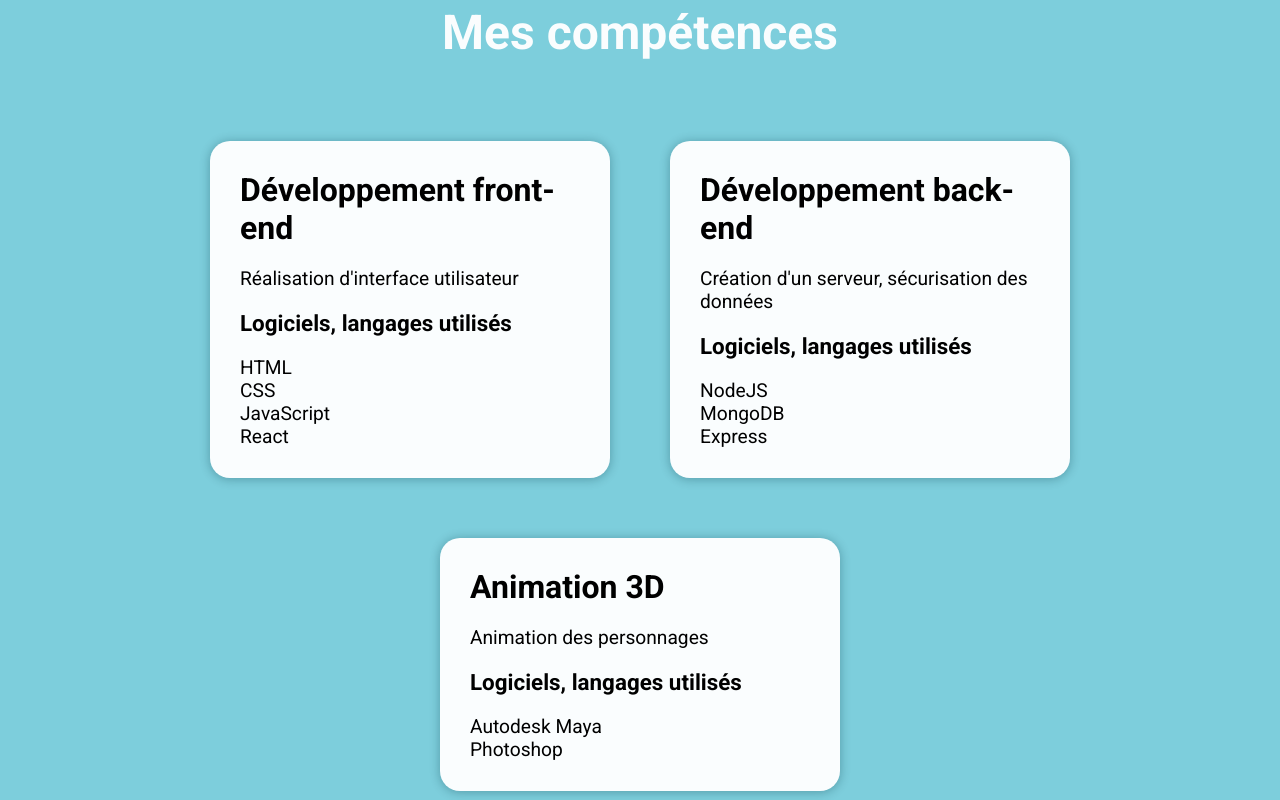
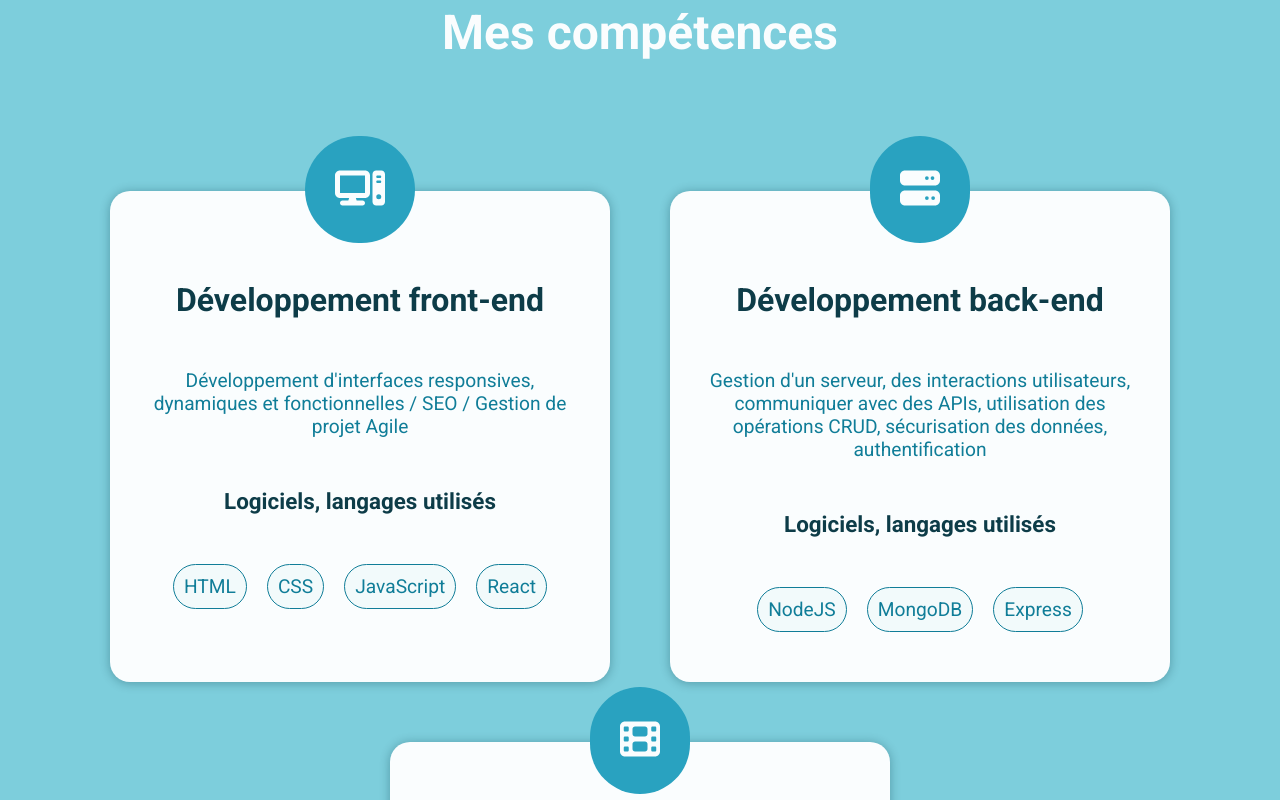
Before and after one commit to Juju8888A/Portfolio, a React (Create React App) app: page / in a window 1280 px wide. Shown: the part 1960-2760 px from the top of the page. Built offline with nearby package versions, Linux system fonts and the light colour scheme; a web font is replaced by a local one.

Commit message:
mise en page, amélioration de la section Mes compétences

```diff
--- a/src/components/Skill.jsx
+++ b/src/components/Skill.jsx
@@ -1,8 +1,10 @@
 import React from 'react';
+import { FontAwesomeIcon } from "@fortawesome/react-fontawesome";
 
-const Skill = ( {title, description, otherTitle, skills} ) => {
+const Skill = ( {icone, title, description, otherTitle, skills} ) => {
     return (
         <div className="skills-card">
+            <span><FontAwesomeIcon icon={icone} /></span>
             <h3>{title}</h3>
             <p>{description}</p>
             <h4>{otherTitle}</h4>
--- a/src/components/Skills.jsx
+++ b/src/components/Skills.jsx
@@ -1,7 +1,6 @@
 import React from 'react';
 import Skill from './Skill';
 import DownloadButton from './DownloadButton';
-import { FontAwesomeIcon } from "@fortawesome/react-fontawesome";
 import {
   faComputer,
   faServer,
@@ -23,9 +22,10 @@ const Skills = () => {
 
             <h2>Mes compétences</h2>
             <div className='skills-cards-container'>
-            <Skill title="Développement front-end" description="Réalisation d'interface utilisateur" otherTitle="Logiciels, langages utilisés" skills={frontendSkills}/>
-            <Skill title="Développement back-end" description="Création d'un serveur, sécurisation des données" otherTitle="Logiciels, langages utilisés" skills={backendSkills}/>
-            <Skill title="Animation 3D" description="Animation des personnages" otherTitle="Logiciels, langages utilisés" skills={animationSkills}/>
+            <Skill icone={faComputer} title="Développement front-end" description="Développement d'interfaces responsives, dynamiques et fonctionnelles / SEO / Gestion de projet Agile" otherTitle="Logiciels, langages utilisés" skills={frontendSkills}/>
+            <Skill icone={faServer} title="Développement back-end" description="Gestion d'un serveur, des interactions utilisateurs, communiquer avec des
+APIs, utilisation des opérations CRUD, sécurisation des données, authentification" otherTitle="Logiciels, langages utilisés" skills={backendSkills}/>
+            <Skill icone={faFilm} title="Animation 3D" description="Animation de personnages fluides, cartoons ou réalistes en respectant les contraintes techniques" otherTitle="Logiciels, langages utilisés" skills={animationSkills}/>
             </div>
             <DownloadButton fileUrl={cvUrl} fileName="cv_juliette_jourdan.pdf" />
         </section>
--- a/src/styles/components/_skills.scss
+++ b/src/styles/components/_skills.scss
@@ -4,7 +4,7 @@
 
   h2 {
     color: #fafdfe;
-    margin-bottom: 80px;
+    margin-bottom: 130px;
   }
 }
 
@@ -17,30 +17,59 @@
   margin-top: 60px;
 
   .skills-card {
-    width: 400px;
+    color: #107d98;
+    width: 500px;
     display: flex;
     flex-direction: column;
-    gap: 20px;
+    align-items: center;
+    gap: 50px;
     background-color: #fafdfe;
-    padding: 30px;
+    padding: 30px 30px 50px 30px;
     border-radius: 20px;
     box-shadow: 0px 1px 10px 1px rgba(13, 60, 72, 0.3);
+    position: relative;
+
+    span {
+      position: absolute;
+      transform: translateX(-50%);
+      left: 50%;
+      top: -55px;
+      font-size: 2.5rem;
+      background-color: #29a2c0;
+      color: #fafdfe;
+      padding: 30px;
+      border-radius: 70px;
+    }
 
     h3 {
+      color: #0d3c48;
       font-size: 2rem;
+      margin-top: 60px;
     }
 
     p {
+      text-align: center;
       font-size: 1.2rem;
     }
 
     h4 {
+      color: #0d3c48;
       font-size: 1.4rem;
     }
 
     ul {
       list-style-type: none;
       font-size: 1.2rem;
+      display: flex;
+      flex-wrap: wrap;
+      gap: 20px;
+
+      li {
+        background-color: #f2fafb;
+        border: 1px solid #107d98;
+        padding: 10px;
+        border-radius: 50px;
+      }
     }
   }
 }
```
